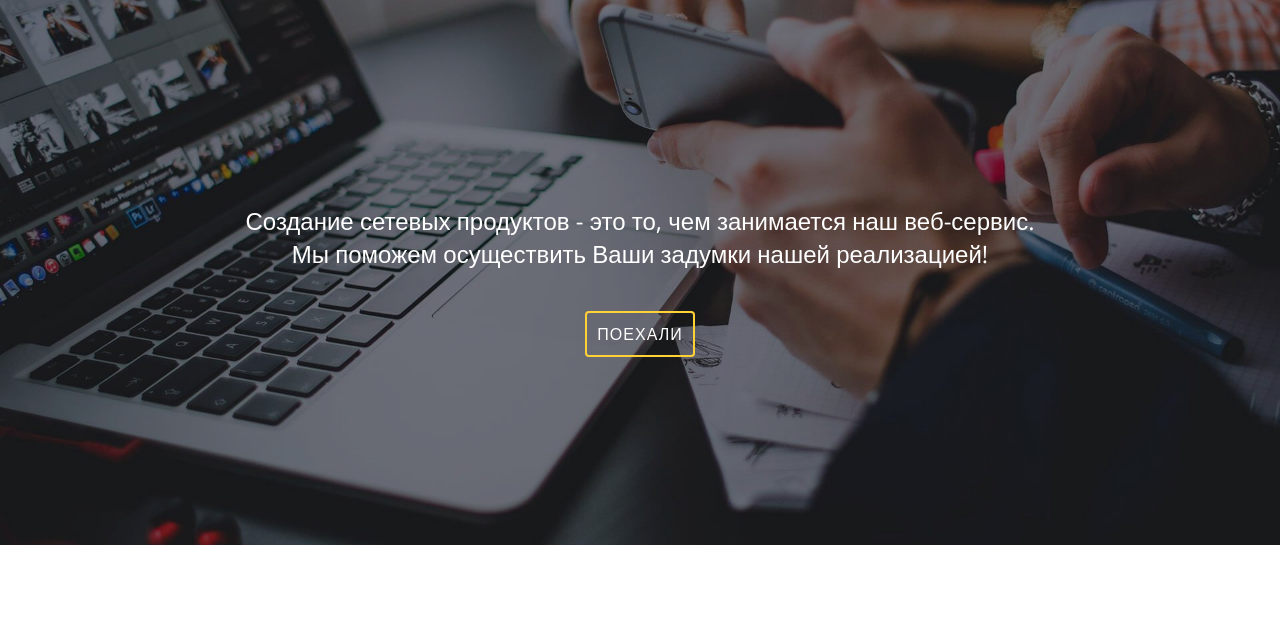
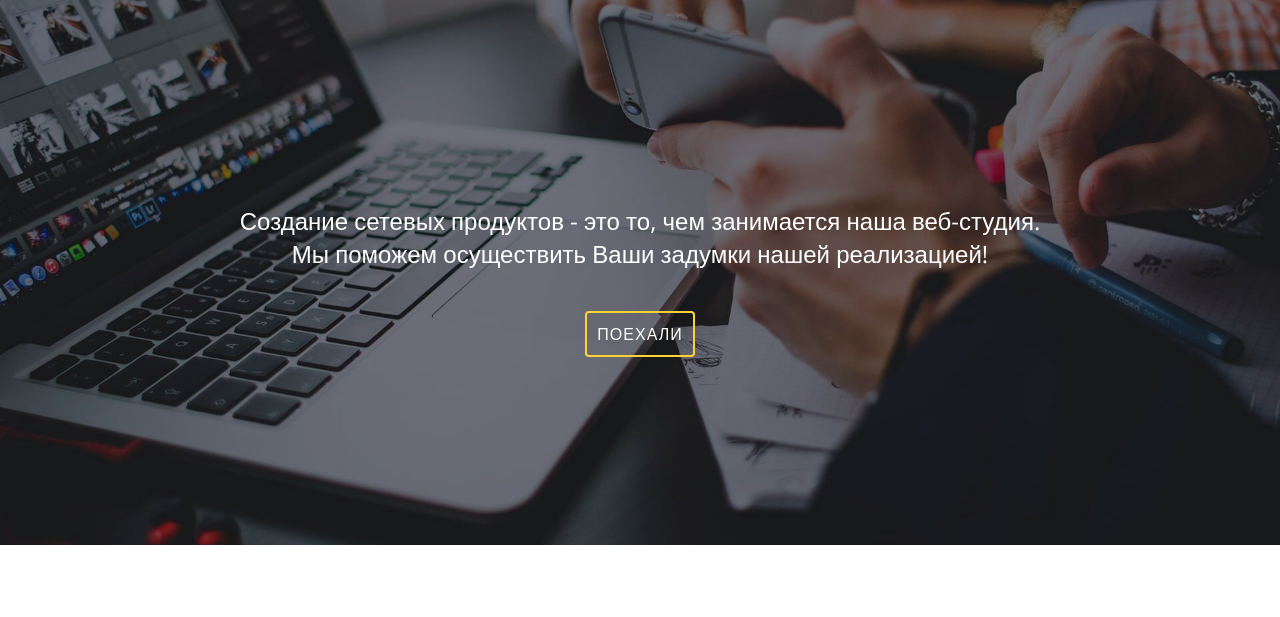
Before and after one commit to isafgor/CN-Products, a plain HTML site: page index.html in a window 1280 px wide. Shown: the part 55-672 px from the top of the page. Drawn offline with nearby package versions, Linux system fonts and the light colour scheme.

Commit message:
веб студия лучше звучит

```diff
--- a/index.html
+++ b/index.html
@@ -33,7 +33,7 @@
                     </div>
                 </nav>
                 <div class="header__info">
-                    Создание сетевых продуктов - это то, чем занимается наш веб-сервис.
+                    Создание сетевых продуктов - это то, чем занимается наша веб-студия.
                     <br>
                     Мы поможем осуществить Ваши задумки нашей реализацией!
                     <span class="header__down">
```
